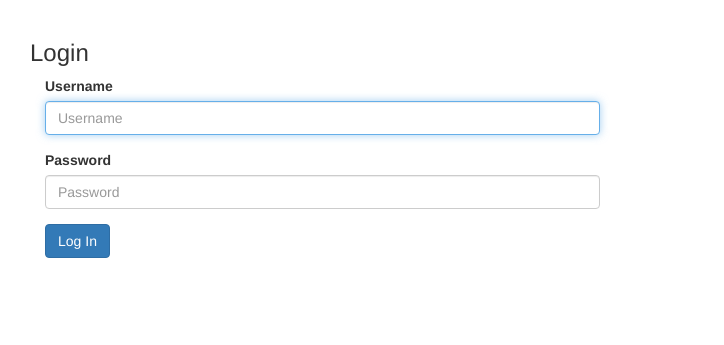
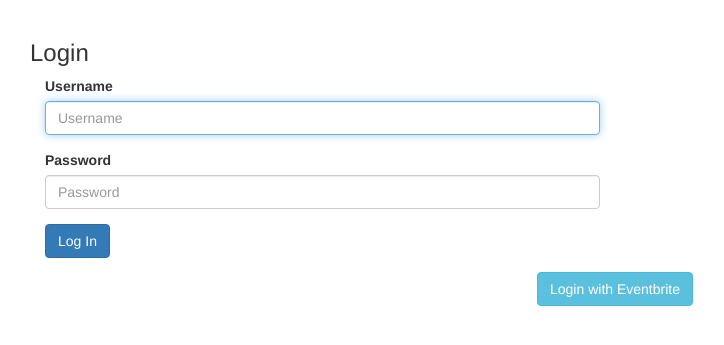
Before and after one commit to danielabertranou-eb/todolist, a Django app: page /accounts/login/ in a window 1280 px wide. Shown: the part 52-397 px from the top of the page, without its empty margins (25-749 px from the left). Run offline with Django 3.2, Linux system fonts and the light colour scheme; some libraries are stand-ins or nearby versions.

Commit message:
modified gitignore and fixed templates to use social auth lib

```diff
--- a/app/templates/app/login.html
+++ b/app/templates/app/login.html
@@ -14,5 +14,14 @@
         {% endbuttons %}
     </form>
   </div>
+  <div class="row mt-2">
+      <div class="col-12">
+          <form role="form">
+          <div class="col-lg-12 text-center">
+          <a class="btn btn-info" href="{% url 'social:begin' 'eventbrite' %}">Login with Eventbrite</a>
+          </div>
+      </form>
+      </div>
+  </div>
 </div>
 {% endblock %}
--- a/todolist/settings.py
+++ b/todolist/settings.py
@@ -67,6 +67,8 @@ TEMPLATES = [
                 'django.template.context_processors.request',
                 'django.contrib.auth.context_processors.auth',
                 'django.contrib.messages.context_processors.messages',
+                'social_django.context_processors.backends',
+                'social_django.context_processors.login_redirect',
             ],
         },
     },
--- a/todolist/urls.py
+++ b/todolist/urls.py
@@ -8,4 +8,5 @@ urlpatterns = [
     url(r'accounts/login/$', Login.as_view(), name='login'),
     url(r'tasks/', include('app.urls')),
     url(r'^admin/', admin.site.urls),
+    url('', include('social_django.urls', namespace='social')),
 ]
```
Also changed, not shown: 1 other file.
